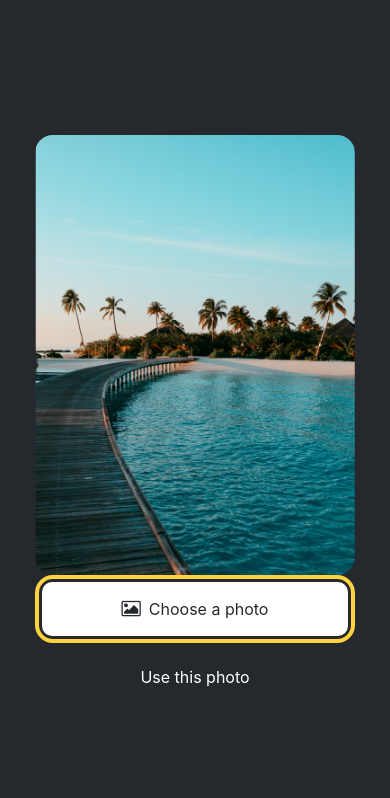
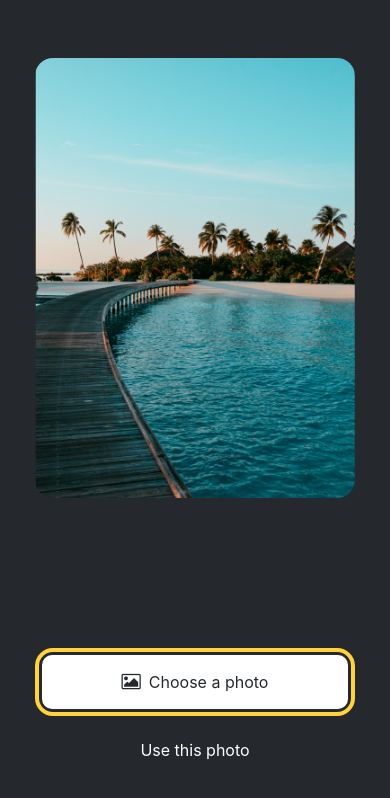
Before and after one commit to freshmeatba11/StickerSmash, a React Native app: screen / in a window 390 px wide. Shown: the top 798 px of the page. Built offline with nearby package versions, Linux system fonts and the light colour scheme.

Commit message:
fix: image position.

```diff
--- a/App.js
+++ b/App.js
@@ -52,7 +52,7 @@ export default function App() {
 
   return (
     <GestureHandlerRootView style={styles.container}>
-      <View style={styles.imageContainerontainer}>
+      <View style={styles.imageContainer}>
         <ImageViewer
           placeholderImageSource={PlaceholderImage}
           selectedImage={selectedImage}
```
